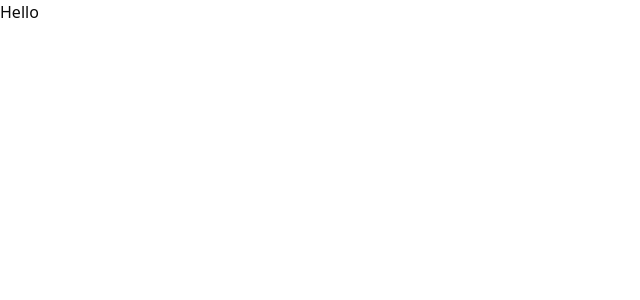
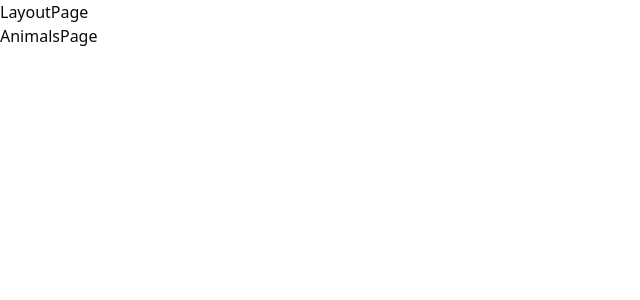
Before and after one commit to xxeonN22/inQool-frontend-interview, a React (Vite) app: page /animals in a window 1280 px wide. Shown: the top 300 px of the page, without its empty margins (0-640 px from the left). Built offline with nearby package versions, Linux system fonts and the light colour scheme.

Commit message:
add: created routing with router-dom with 2 pages - for animals and users that share the same layoutpage, NotFoundPage added as well incase of bad navigation throughout the app

```diff
--- /dev/null
+++ b/src/layouts/LayoutPage.tsx
@@ -0,0 +1,12 @@
+import { Outlet } from 'react-router-dom';
+
+const LayoutPage = () => {
+  return (
+    <div>
+      LayoutPage
+      <Outlet />
+    </div>
+  );
+};
+
+export default LayoutPage;
--- a/src/main.tsx
+++ b/src/main.tsx
@@ -1,10 +1,11 @@
 import React from 'react';
 import ReactDOM from 'react-dom/client';
-import App from './App';
-import './index.css';
+import { RouterProvider } from 'react-router-dom';
+import '@/index.css';
+import router from './router';
 
 ReactDOM.createRoot(document.getElementById('root')!).render(
   <React.StrictMode>
-    <App />
+    <RouterProvider router={router} />
   </React.StrictMode>
 );
--- /dev/null
+++ b/src/pages/AnimalsPage.tsx
@@ -0,0 +1,5 @@
+const AnimalsPage = () => {
+  return <div>AnimalsPage</div>;
+};
+
+export default AnimalsPage;
--- /dev/null
+++ b/src/pages/HomePage.tsx
@@ -0,0 +1,5 @@
+const HomePage = () => {
+  return <div>aaa</div>;
+};
+
+export default HomePage;
--- /dev/null
+++ b/src/pages/NotFoundPage.tsx
@@ -0,0 +1,5 @@
+const NotFoundPage = () => {
+  return <div>NotFoundPage</div>;
+};
+
+export default NotFoundPage;
--- /dev/null
+++ b/src/pages/UsersPage.tsx
@@ -0,0 +1,5 @@
+const UsersPage = () => {
+  return <div>UsersPage</div>;
+};
+
+export default UsersPage;
--- /dev/null
+++ b/src/router.tsx
@@ -0,0 +1,41 @@
+import { createBrowserRouter } from 'react-router-dom';
+import LayoutPage from '@/layouts/LayoutPage';
+import HomePage from '@/pages/HomePage';
+import UsersPage from '@/pages/UsersPage';
+import AnimalsPage from '@/pages/AnimalsPage';
+import NotFoundPage from '@/pages/NotFoundPage';
+
+const router = createBrowserRouter([
+  {
+    path: '/',
+    element: <LayoutPage />,
+    children: [
+      {
+        path: '/',
+        element: <HomePage />,
+        index: true,
+      },
+      {
+        path: '/users',
+        element: <UsersPage />,
+      },
+      {
+        path: '/animals',
+        element: <AnimalsPage />,
+      },
+    ],
+  },
+  {
+    path: '*',
+    element: <LayoutPage />,
+    children: [
+      {
+        path: '*',
+        element: <NotFoundPage />,
+        index: true,
+      },
+    ],
+  },
+]);
+
+export default router;
```
